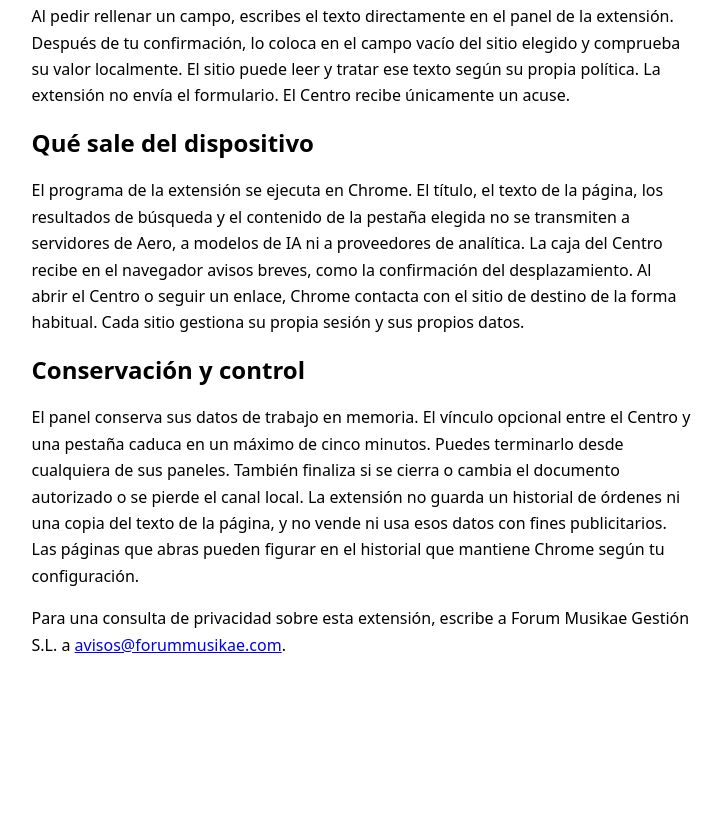
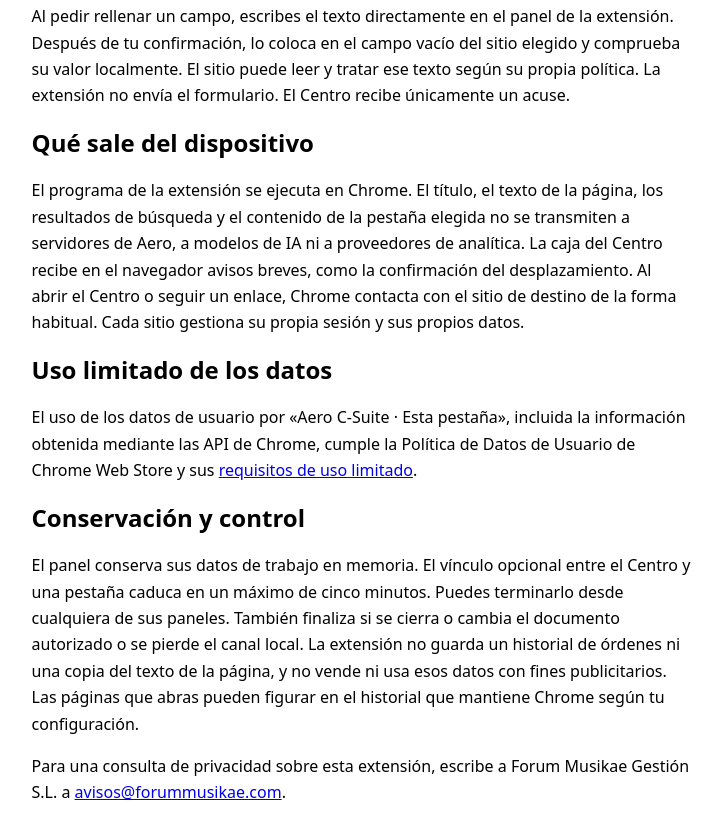
Before and after one commit to fernandomolina-sketch/fernandomolina-sketch.github.io, a plain HTML site: page aero-pestana/privacidad.html in a window 1280 px wide. Shown: the part 601-1439 px from the top of the page, without its empty margins (279-1000 px from the left). Before the commit the page ends 1307 px from the top, so only its background shows below. Drawn offline with Linux system fonts and the light colour scheme.

Commit message:
Declara el uso limitado de datos de Aero C-Suite Esta pestaña

```diff
--- a/aero-pestana/privacidad.html
+++ b/aero-pestana/privacidad.html
@@ -13,6 +13,8 @@
 <p>Al pedir rellenar un campo, escribes el texto directamente en el panel de la extensión. Después de tu confirmación, lo coloca en el campo vacío del sitio elegido y comprueba su valor localmente. El sitio puede leer y tratar ese texto según su propia política. La extensión no envía el formulario. El Centro recibe únicamente un acuse.</p>
 <h2>Qué sale del dispositivo</h2>
 <p>El programa de la extensión se ejecuta en Chrome. El título, el texto de la página, los resultados de búsqueda y el contenido de la pestaña elegida no se transmiten a servidores de Aero, a modelos de IA ni a proveedores de analítica. La caja del Centro recibe en el navegador avisos breves, como la confirmación del desplazamiento. Al abrir el Centro o seguir un enlace, Chrome contacta con el sitio de destino de la forma habitual. Cada sitio gestiona su propia sesión y sus propios datos.</p>
+<h2 id="uso-limitado">Uso limitado de los datos</h2>
+<p>El uso de los datos de usuario por «Aero C-Suite · Esta pestaña», incluida la información obtenida mediante las API de Chrome, cumple la Política de Datos de Usuario de Chrome Web Store y sus <a href="https://developer.chrome.com/docs/webstore/program-policies/limited-use">requisitos de uso limitado</a>.</p>
 <h2>Conservación y control</h2>
 <p>El panel conserva sus datos de trabajo en memoria. El vínculo opcional entre el Centro y una pestaña caduca en un máximo de cinco minutos. Puedes terminarlo desde cualquiera de sus paneles. También finaliza si se cierra o cambia el documento autorizado o se pierde el canal local. La extensión no guarda un historial de órdenes ni una copia del texto de la página, y no vende ni usa esos datos con fines publicitarios. Las páginas que abras pueden figurar en el historial que mantiene Chrome según tu configuración.</p>
 <p>Para una consulta de privacidad sobre esta extensión, escribe a Forum Musikae Gestión S.L. a <a href="mailto:avisos@forummusikae.com">avisos@forummusikae.com</a>.</p>
```
